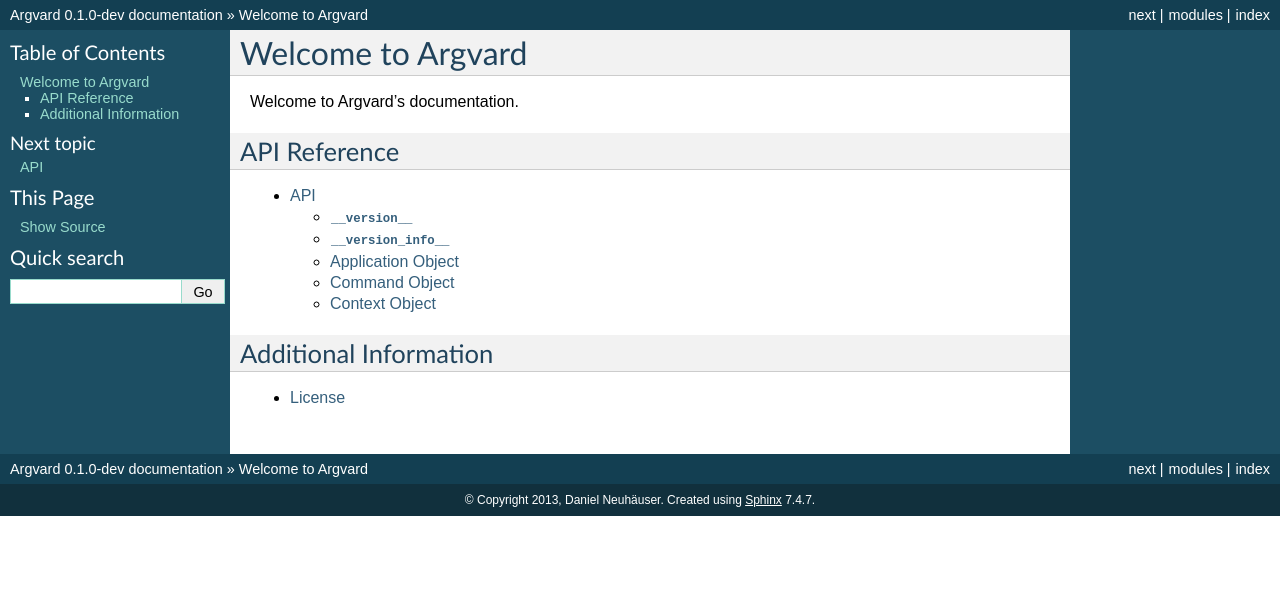
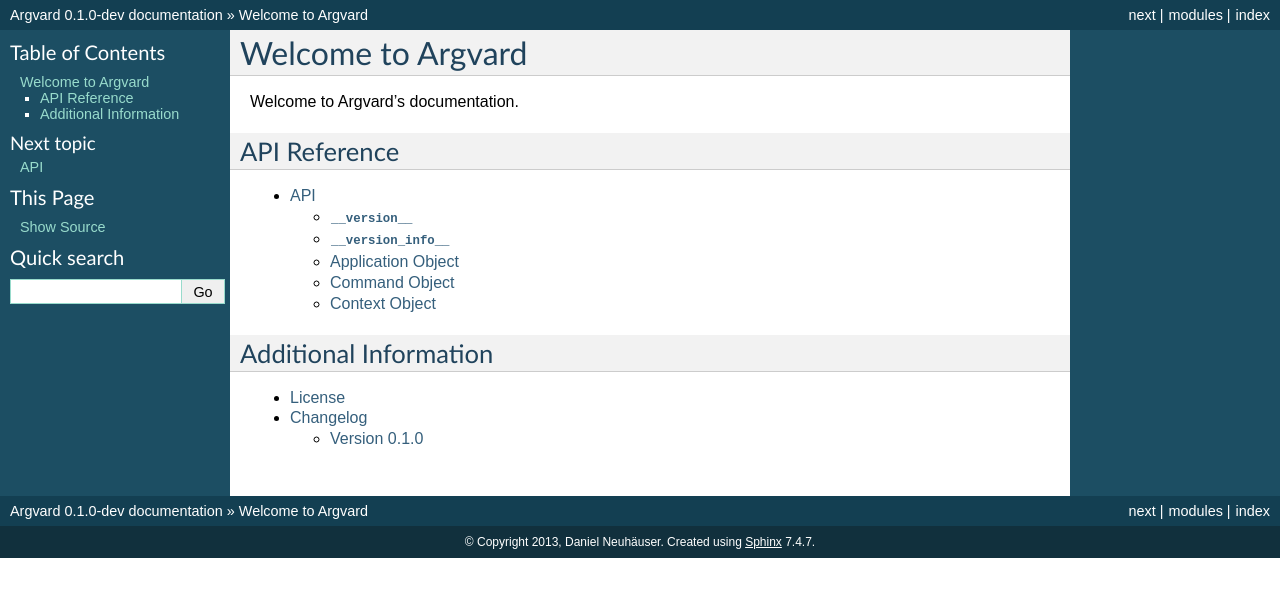
Before and after one commit to DasIch/argvard, a Sphinx documentation site: the page built from docs/index.rst, in a window 1280 px wide. Shown: the top 597 px of the page. Built offline with Sphinx 7.4.7, drawn with Linux system fonts in a browser that asks for light colours.

Commit message:
Add changelog

```diff
--- /dev/null
+++ b/CHANGELOG.rst
@@ -0,0 +1,9 @@
+Changelog
+=========
+
+Version 0.1.0
+-------------
+
+*In development*
+
+Initial release.
--- /dev/null
+++ b/docs/additional/changelog.rst
@@ -0,0 +1 @@
+.. include:: ../../CHANGELOG.rst
--- a/docs/index.rst
+++ b/docs/index.rst
@@ -18,3 +18,4 @@
 .. toctree::
 
    additional/license.rst
+   additional/changelog.rst
```
